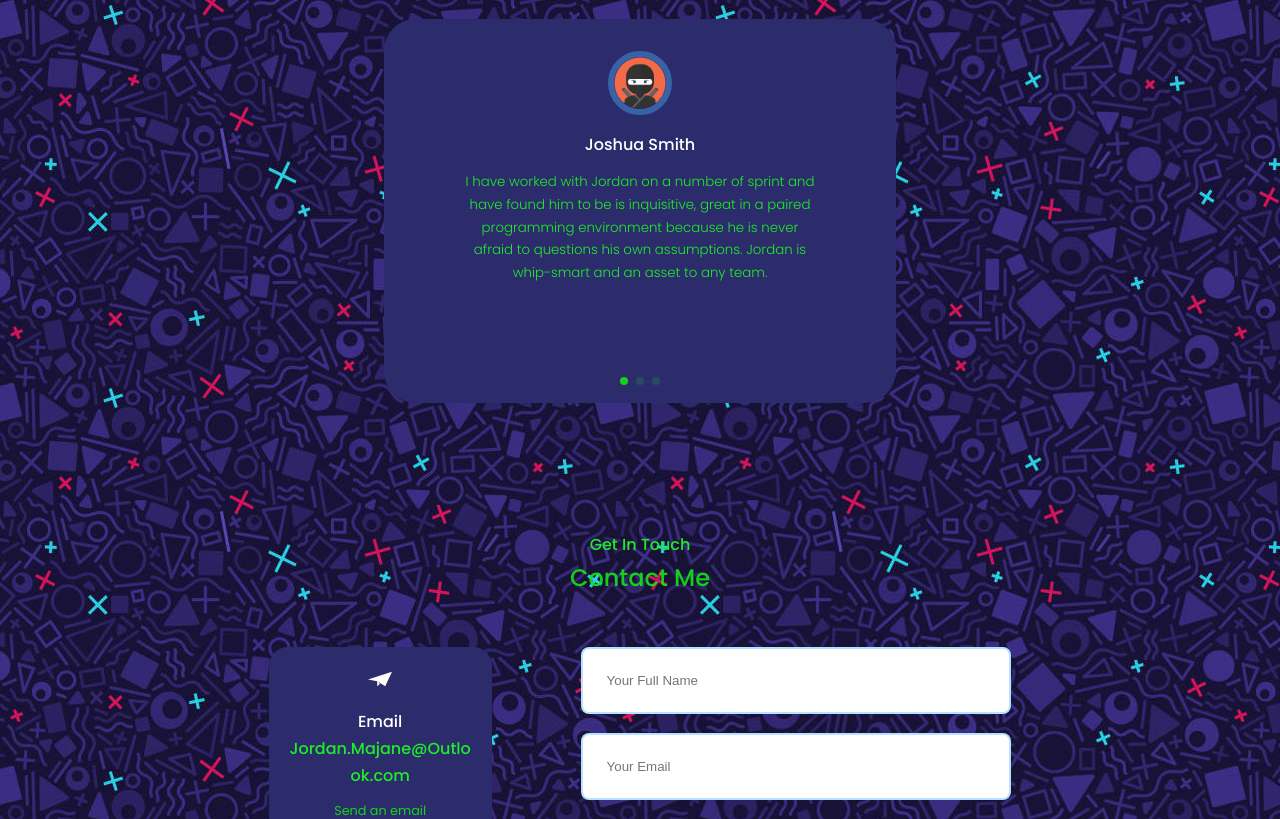
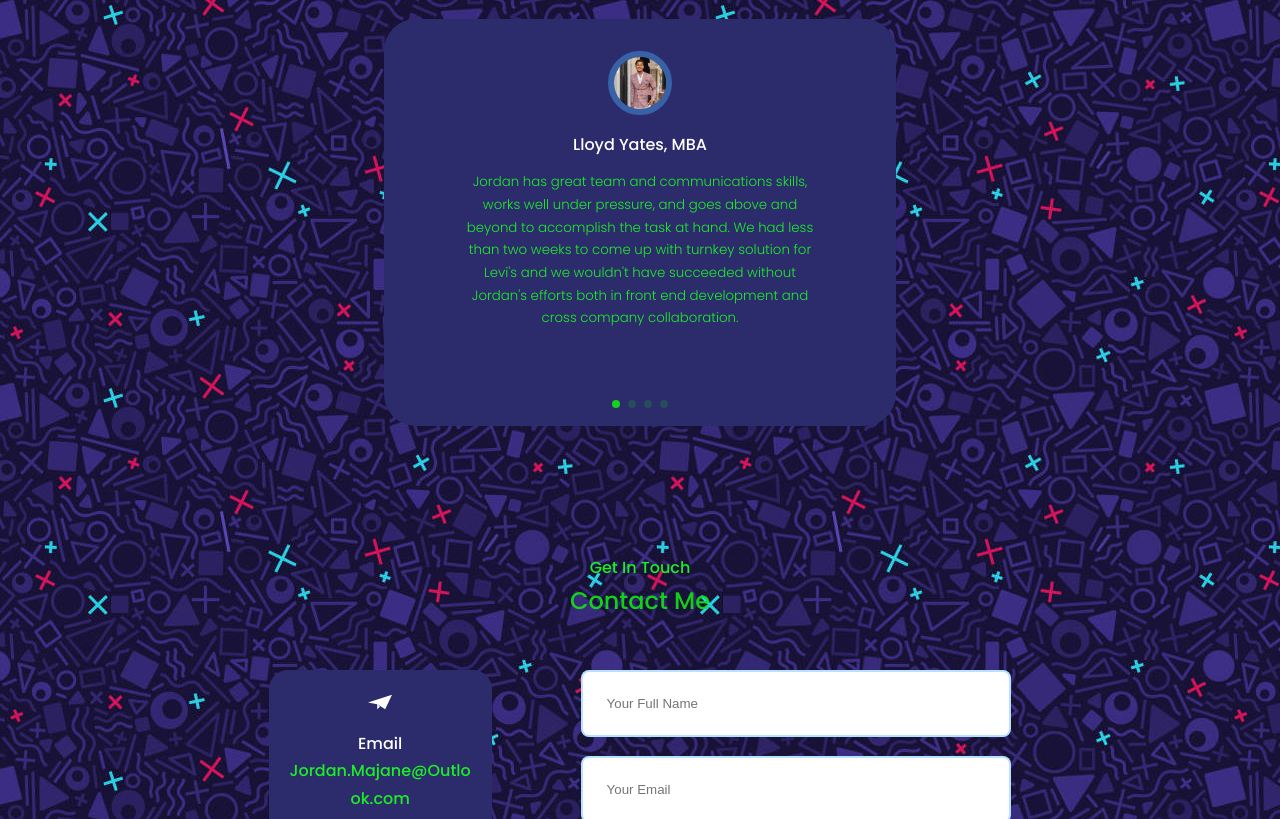
Before and after one commit to Jmajane/Portfolio, a React (Create React App) app: page / in a window 1280 px wide. Shown: the part 4040-4859 px from the top of the page. Built offline with nearby package versions, Linux system fonts and the light colour scheme.

Commit message:
updated testimonials to include testimonial from llyod at tylmen

```diff
--- a/src/components/testimonials/Testimonials.jsx
+++ b/src/components/testimonials/Testimonials.jsx
@@ -1,6 +1,7 @@
 import React from 'react'
 import './testimonials.css'
 import AVTR1 from '../../assets/avatar.webp'
+import AVTR2 from '../../assets/Avtr2.jpeg'
 // import Swiper core and required modules
 import { Pagination} from 'swiper';
 
@@ -13,6 +14,11 @@ import 'swiper/css/pagination';
 
 
 const reviews = [
+  {
+    avatar: AVTR2,
+    name: "Lloyd Yates, MBA",
+    review: "Jordan has great team and communications skills, works well under pressure, and goes above and beyond to accomplish the task at hand. We had less than two weeks to come up with turnkey solution for Levi's and we wouldn't have succeeded without Jordan's efforts both in front end development and cross company collaboration.",
+  },
   {
     avatar: AVTR1,
     name: "Joshua Smith",
```
Also changed, not shown: src/assets/Avtr2.jpeg (added).
